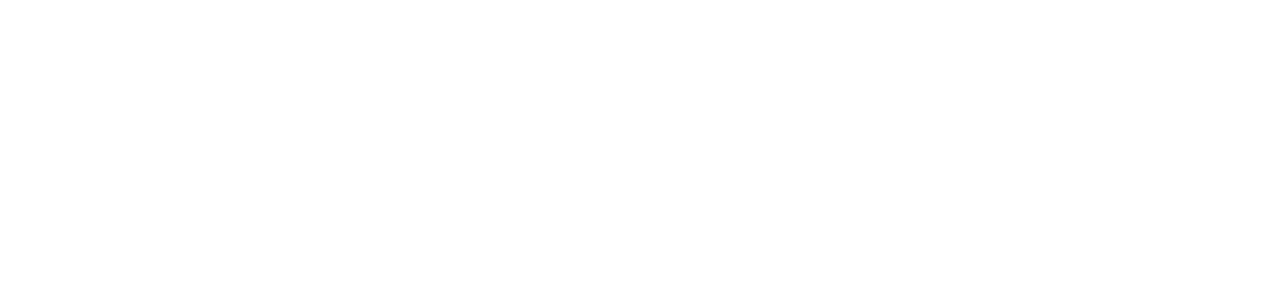
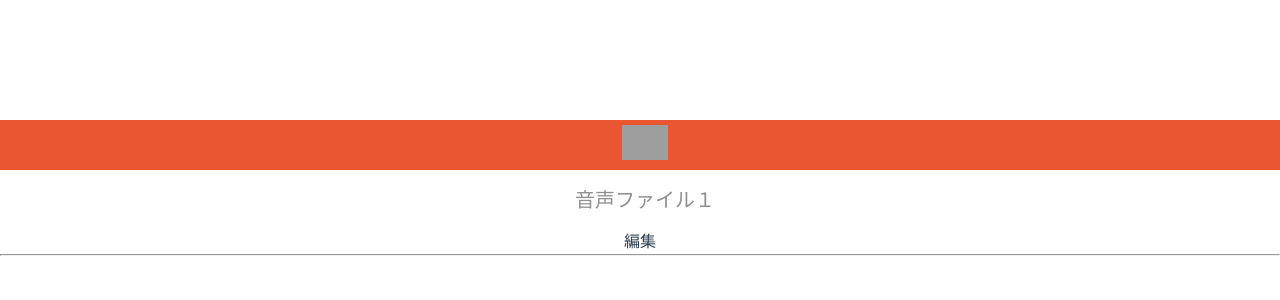
Before and after one commit to mina1112/jackadvice-2021-wb, a Vue app: page /onsei in a window 1280 px wide. Shown: the top 300 px of the page. Built offline with nearby package versions, Linux system fonts and the light colour scheme; grey boxes are pictures that could not be loaded.

Commit message:
音声登録ページの追加（未完成）

```diff
--- a/package.json
+++ b/package.json
@@ -12,7 +12,7 @@
     "vue": "^2.6.11",
     "vue-js-modal": "^2.0.1",
     "vue-router": "^3.2.0",
-    "vuetify": "^2.4.0"
+    "vuetify": "^2.6.1"
   },
   "devDependencies": {
     "@vue/cli-plugin-babel": "~4.5.0",
--- a/src/components/OnseiTouroku.vue
+++ b/src/pages/OnseiTourokuPage.vue
@@ -11,11 +11,12 @@
     </header>
     <body>
        <div
-            v-for="sampleOnsei in sampleOnseis"
-            :key="sampleOnsei.name" >
-        <div class="onseiname">{{ sampleOnsei.name }}</div>
-        <div class="onseihensyu">編集</div>
+          v-for="sampleOnsei in sampleOnseis"
+          :key="sampleOnsei.name" >
+            <div class="onseiname">{{ sampleOnsei.name }}</div>
+            <div class="onseihensyu">編集</div>
       </div>
+      <hr>
     </body>
   </html>
 </div>
--- a/src/router/index.js
+++ b/src/router/index.js
@@ -3,6 +3,7 @@
 import Login from '@/pages/LoginPage.vue'
 import TodoIndexPage from '@/pages/TodoIndexPage.vue'
 import TodoShowPage from '@/pages/TodoShowPage.vue'
+import OnseiTourokuPage from '@/pages/OnseiTourokuPage.vue'
 
 Vue.use(Router)
 
@@ -14,6 +15,7 @@
   // 遷移元は <router-link :to="{ name: 'TodoShowPage', params: { id: todo.id }}"/>でパラメータを渡して飛べる。
   // 遷移先では $route.params.id で取得できる。
   { path: '/todo/:id', name: 'TodoShowPage', component: TodoShowPage },
+  { path: '/onsei', name: 'OnseiTourokuPage', component: OnseiTourokuPage},
 ]
 
 export default new Router({
```
Also changed, not shown: 1 other file (tests, documents, lock files or other folders).
